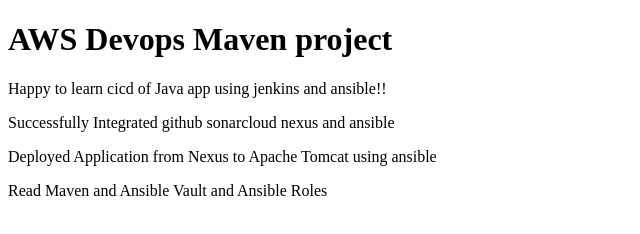
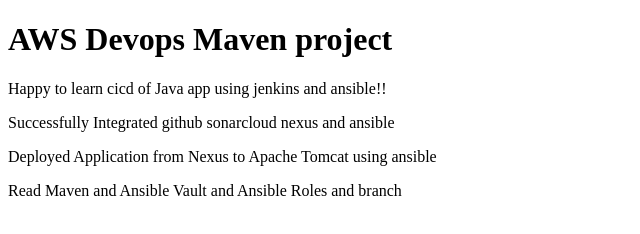
Before and after one commit to ijazclouddev/CI-CD-Pipeline-with-Jenkins-deploy-tomcat, a plain HTML site: page src/main/webapp/index.html in a window 1280 px wide. Shown: the full height of the page, 0-640 px from the left. Drawn offline with Linux system fonts and the light colour scheme.

Commit message:
Update index.html

```diff
--- a/src/main/webapp/index.html
+++ b/src/main/webapp/index.html
@@ -8,6 +8,6 @@
     <p>Happy to learn cicd of Java app using jenkins and ansible!!</p>
     <p> Successfully Integrated github sonarcloud nexus and ansible</p>
     <p> Deployed Application from Nexus to Apache Tomcat using ansible</p>
-    <p> Read Maven and Ansible Vault and Ansible Roles</p>
+    <p> Read Maven and Ansible Vault and Ansible Roles and branch</p>
   </body>
 </html>
```
